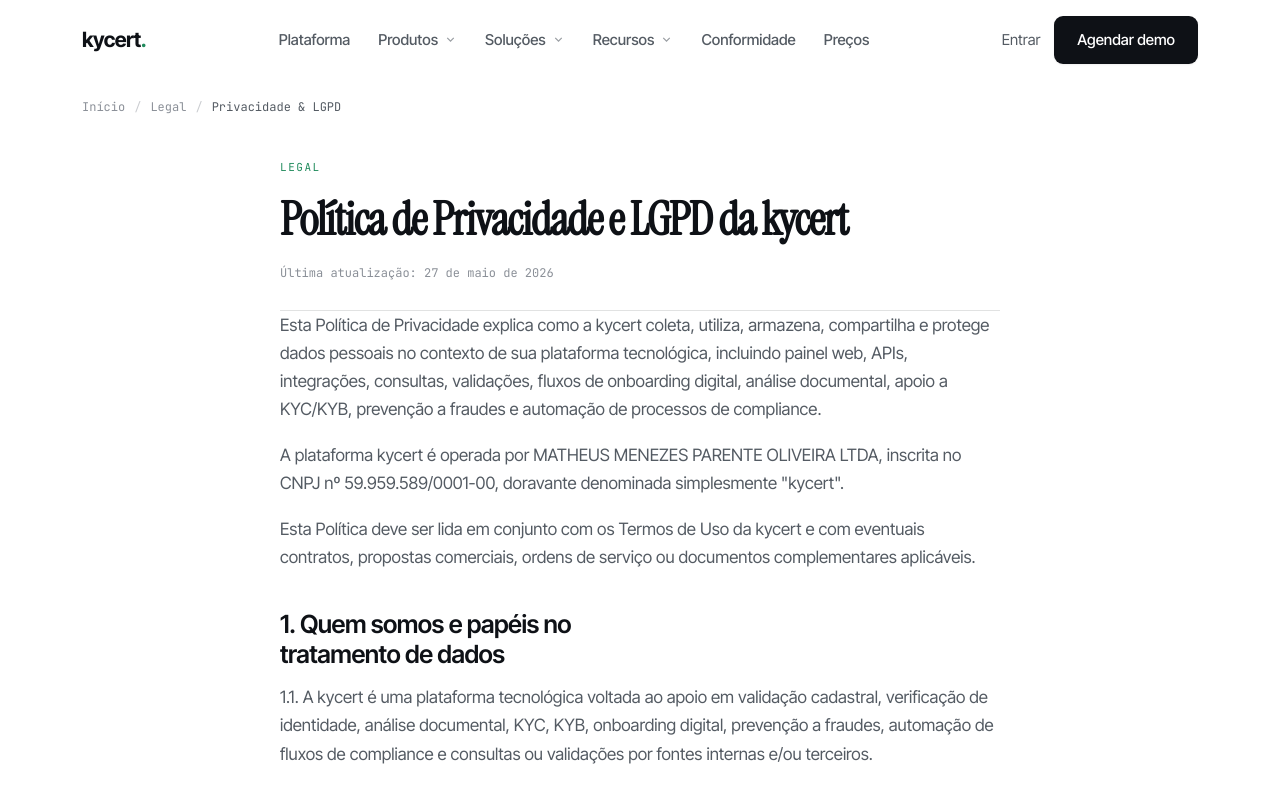
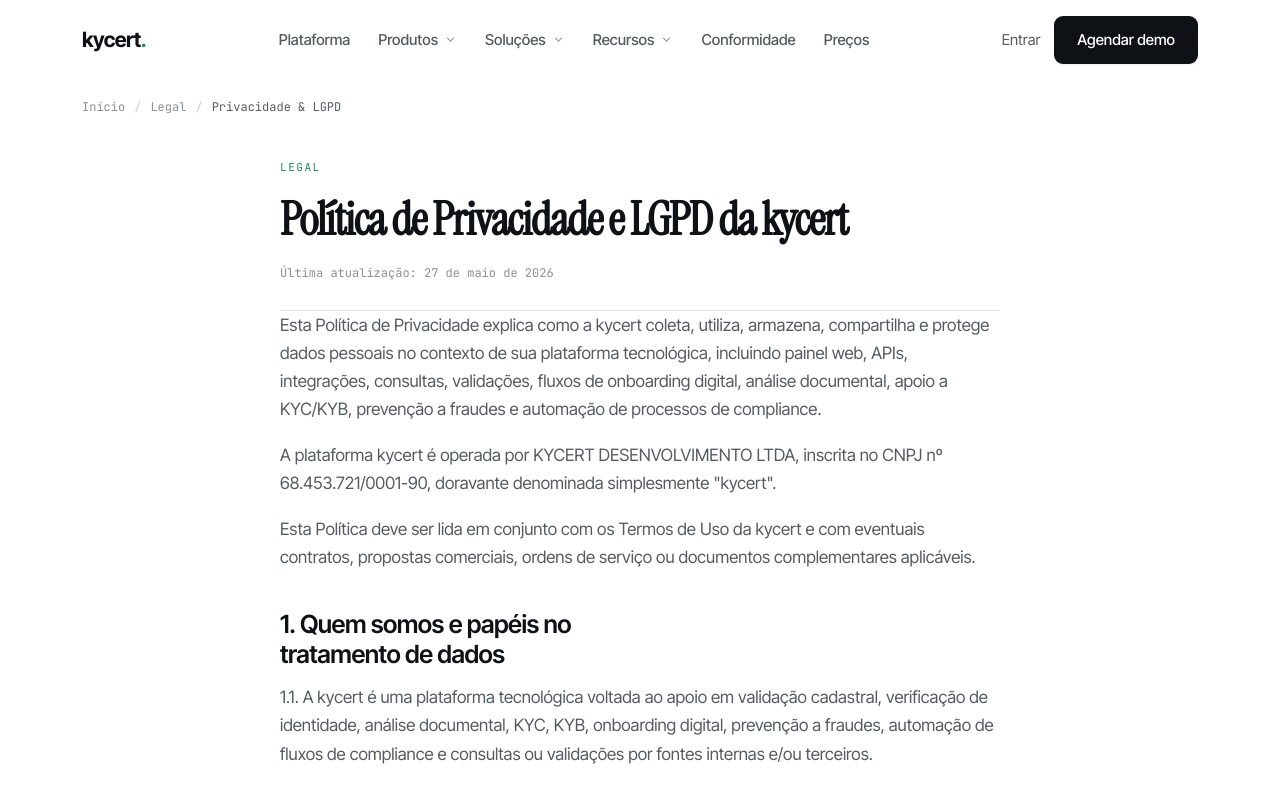
Before and after one commit to torricolos/kycert-site, a Next.js app: page /privacidade in a window 1280 px wide. Shown: the top 791 px of the page. Built offline with nearby package versions, Linux system fonts and the light colour scheme.

Commit message:
fix: atualiza razão social e CNPJ da kycert
Substitui MATHEUS MENEZES PARENTE OLIVEIRA LTDA (CNPJ 59.959.589/0001-00)
por KYCERT DESENVOLVIMENTO LTDA (CNPJ 68.453.721/0001-90) no rodapé,
política de privacidade, anexo de tratamento de dados e termos de uso.

```diff
--- a/app/privacidade/page.tsx
+++ b/app/privacidade/page.tsx
@@ -26,7 +26,7 @@
 <div class="art-eyebrow">Legal</div><h1>Política de Privacidade e LGPD da kycert</h1>
 <div class="art-meta"><span>Última atualização: 27 de maio de 2026</span></div>
 <p>Esta Política de Privacidade explica como a kycert coleta, utiliza, armazena, compartilha e protege dados pessoais no contexto de sua plataforma tecnológica, incluindo painel web, APIs, integrações, consultas, validações, fluxos de onboarding digital, análise documental, apoio a KYC/KYB, prevenção a fraudes e automação de processos de compliance.</p>
-<p>A plataforma kycert é operada por MATHEUS MENEZES PARENTE OLIVEIRA LTDA, inscrita no CNPJ nº 59.959.589/0001-00, doravante denominada simplesmente "kycert".</p>
+<p>A plataforma kycert é operada por KYCERT DESENVOLVIMENTO LTDA, inscrita no CNPJ nº 68.453.721/0001-90, doravante denominada simplesmente "kycert".</p>
 <p>Esta Política deve ser lida em conjunto com os Termos de Uso da kycert e com eventuais contratos, propostas comerciais, ordens de serviço ou documentos complementares aplicáveis.</p>
 <h2>1. Quem somos e papéis no tratamento de dados</h2>
 <p>1.1. A kycert é uma plataforma tecnológica voltada ao apoio em validação cadastral, verificação de identidade, análise documental, KYC, KYB, onboarding digital, prevenção a fraudes, automação de fluxos de compliance e consultas ou validações por fontes internas e/ou terceiros.</p>
--- a/app/termos/page.tsx
+++ b/app/termos/page.tsx
@@ -26,7 +26,7 @@
 <div class="art-eyebrow">Legal</div><h1>Termos de Uso da Plataforma kycert</h1>
 <div class="art-meta"><span>Última atualização: 27 de maio de 2026</span></div>
 <p>Estes Termos de Uso regulam o acesso e a utilização da plataforma kycert, incluindo seu painel web, APIs, integrações, funcionalidades, recursos, relatórios, consultas e demais serviços disponibilizados.</p>
-<p>A plataforma kycert é operada por MATHEUS MENEZES PARENTE OLIVEIRA LTDA, inscrita no CNPJ nº 59.959.589/0001-00, doravante denominada simplesmente "kycert".</p>
+<p>A plataforma kycert é operada por KYCERT DESENVOLVIMENTO LTDA, inscrita no CNPJ nº 68.453.721/0001-90, doravante denominada simplesmente "kycert".</p>
 <p>Ao acessar, contratar ou utilizar a plataforma kycert, o cliente, usuário ou representante autorizado declara que leu, compreendeu e concorda com estes Termos de Uso.</p>
 <h2>1. Definições</h2>
 <p>1.1. Para fins destes Termos de Uso:</p>
--- a/app/tratamento-de-dados/page.tsx
+++ b/app/tratamento-de-dados/page.tsx
@@ -26,7 +26,7 @@
 <div class="art-eyebrow">Legal</div><h1>Anexo de Tratamento de Dados Pessoais da kycert</h1>
 <div class="art-meta"><span>Última atualização: 27 de maio de 2026</span></div>
 <p>Este Anexo complementa os Termos de Uso da Plataforma kycert e se aplica quando a kycert tratar dados pessoais em nome do Cliente para execução dos serviços contratados.</p>
-<p>A plataforma kycert é operada por MATHEUS MENEZES PARENTE OLIVEIRA LTDA, inscrita no CNPJ nº 59.959.589/0001-00, doravante denominada simplesmente "kycert".</p>
+<p>A plataforma kycert é operada por KYCERT DESENVOLVIMENTO LTDA, inscrita no CNPJ nº 68.453.721/0001-90, doravante denominada simplesmente "kycert".</p>
 <h2>1. Papéis das partes</h2>
 <p>1.1. Para os dados pessoais inseridos, enviados, consultados ou integrados pelo Cliente na plataforma, o Cliente atua como controlador, responsável por definir as finalidades, bases legais e critérios de uso dos dados.</p>
 <p>1.2. A kycert atua como operadora desses dados, tratando-os conforme as instruções do Cliente, os Termos de Uso, a Política de Privacidade e LGPD, esta contratação e as funcionalidades utilizadas na plataforma.</p>
--- a/components/Footer.tsx
+++ b/components/Footer.tsx
@@ -62,7 +62,7 @@
         </div>
 
         <div className="foot-legal">
-          A kycert não substitui assessoria jurídica nem dispensa os demais deveres regulatórios previstos na legislação vigente. kycert tecnologia ltda · CNPJ 59.959.589/0001-00 · São Paulo · Brasil · Privacidade & LGPD.
+          A kycert não substitui assessoria jurídica nem dispensa os demais deveres regulatórios previstos na legislação vigente. KYCERT DESENVOLVIMENTO LTDA · CNPJ 68.453.721/0001-90 · São Paulo · Brasil · Privacidade & LGPD.
         </div>
 
         <div className="bottom">
```
